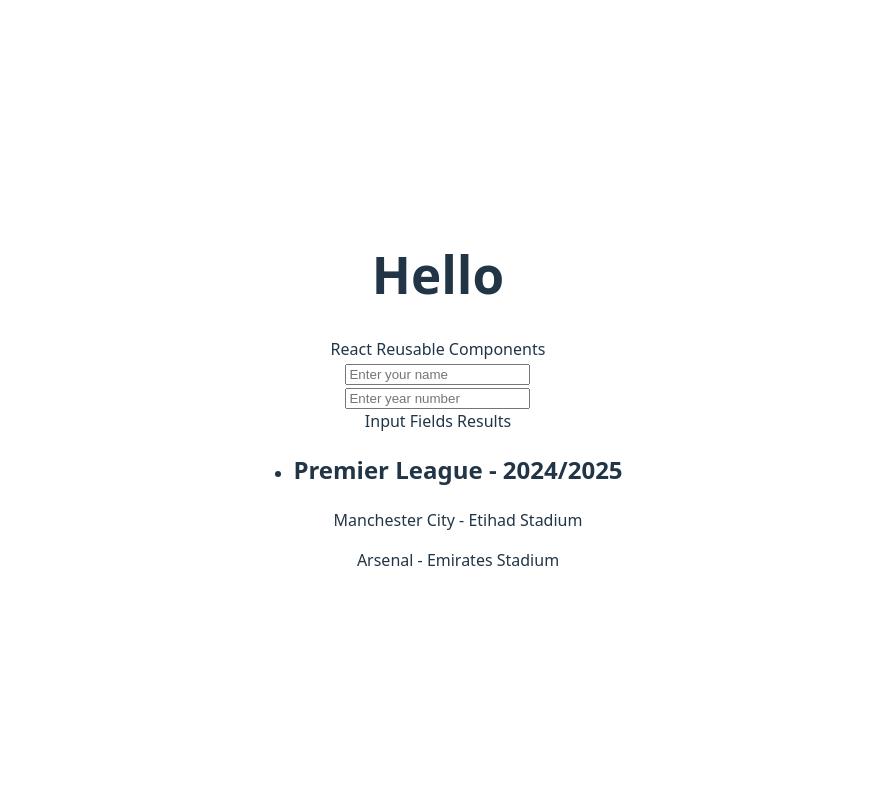
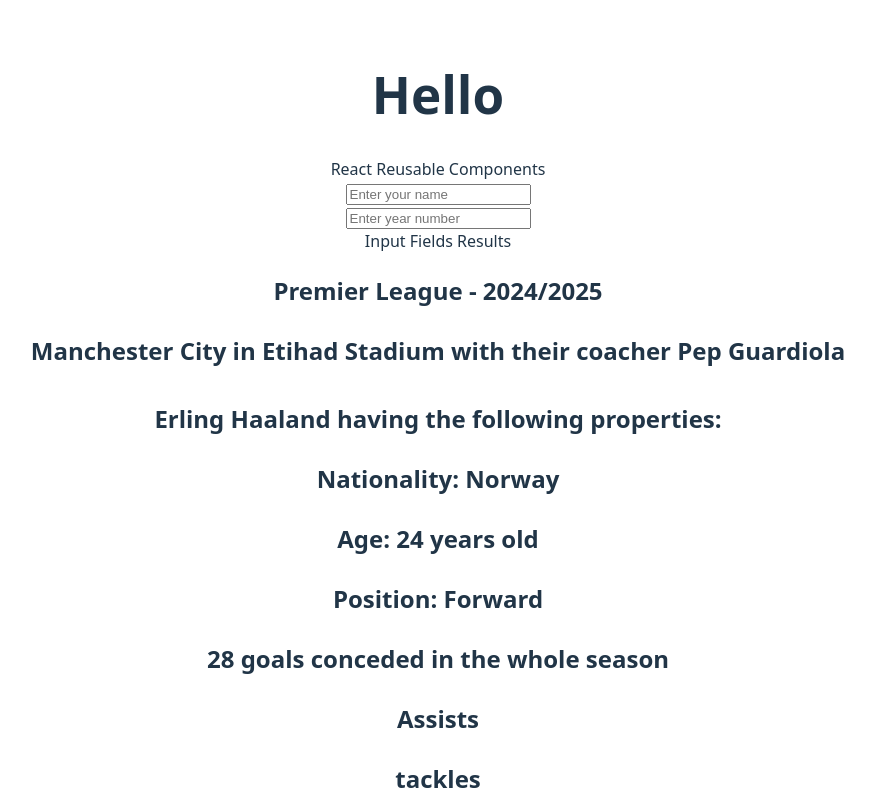
Before and after one commit to okedo01/reusable-components, a React (Vite) app: page / in a window 1280 px wide. Shown: the top 800 px of the page, without its empty margins (202-1077 px from the left). Built offline with nearby package versions, Linux system fonts and the light colour scheme.

Commit message:
Mapping through each data

```diff
--- a/src/Results.tsx
+++ b/src/Results.tsx
@@ -5,18 +5,29 @@
 const Results: React.FC = () => {
   return (
     <div>
-        <ul>
         { tournaments.map((tournament: Tournaments) => (
-                <li key={tournament.league}>
-                    <h2>{ tournament.league } - { tournament.season }</h2>
+            <h2 key={tournament.league}>
+                { tournament.league } - { tournament.season }
+
                 { tournament.teams.map((team) => (
                     <p key={team.id}>
-                            { team.name } - { team.stadium }
+                        { team.name } in { team.stadium } with their coacher { team.coach }
+
+                        { team.players.map((player) => (
+                            <h4 key={player.id}>
+                                { player.name } having the following properties:
+                                <p>Nationality: { player.nationality } </p>
+                                <p>Age: { player.age } years old</p>
+                                <p>Position: { player.position } </p>
+                                <p> { player.goals } goals conceded in the whole season</p>
+                                <p>Assists { player.assists } </p>
+                                <p> { player.tackles } tackles</p>
+                            </h4>
+                        ))}
                     </p>
                 ))}
-                </li>
+            </h2>
         ))}
-        </ul>
     </div>
   )
 }
```
Lines whose indentation alone changed are shown as unchanged.
